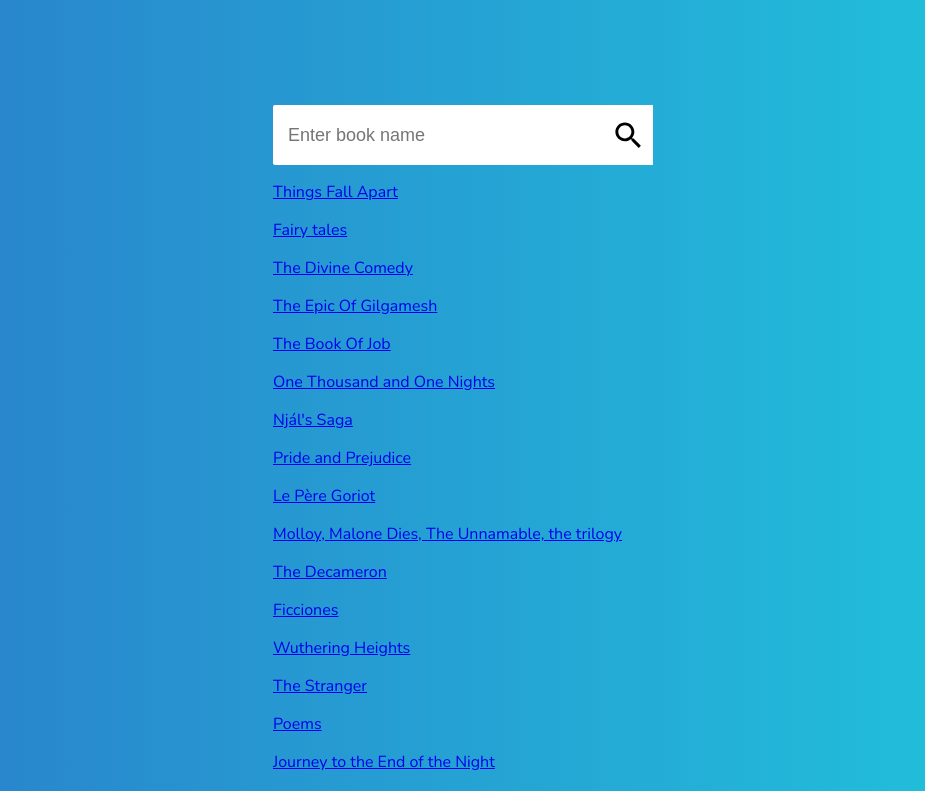
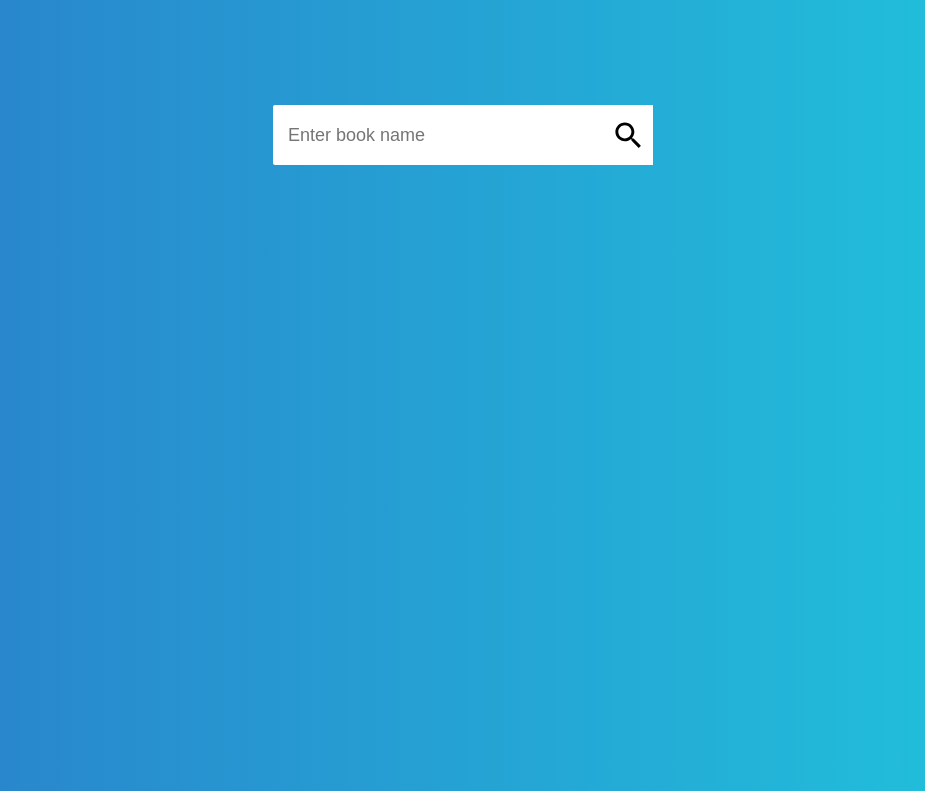
Before and after one commit to gajjarkaran/books-database-search, a React (Create React App) app: page / in a window 1280 px wide. Shown: the top 791 px of the page, without its empty margins (177-1102 px from the left). Built offline with nearby package versions, Linux system fonts and the light colour scheme.

Commit message:
added search and filter functionality

```diff
--- a/src/components/SearchBar.css
+++ b/src/components/SearchBar.css
@@ -30,23 +30,23 @@ input:focus {
   font-size: 35px;
 }
 
-/* .dataResult {
+.dataResult {
   margin-top: 5px;
-  width: 300px;
+  width: 380px;
   height: 200px;
   background-color: white;
   box-shadow: rgba(0, 0, 0, 0.35) 0px 5px 15px;
   overflow: hidden;
   overflow-y: auto;
-} */
+}
 
-/* .dataResult::-webkit-scrollbar {
+.dataResult::-webkit-scrollbar {
   display: none;
 }
 
 .dataResult .dataItem {
   width: 100%;
-  height: 50px;
+  height: 30px;
   display: flex;
   align-items: center;
   color: black;
@@ -55,14 +55,15 @@ input:focus {
 .dataItem p {
   margin-left: 10px;
 }
+
 a {
   text-decoration: none;
 }
 
 a:hover {
-  background-color: lightgrey;
+  background-color: rgba(0, 97, 187, 0.199);
 }
 
-#clearBtn {
+/* #clearBtn {
   cursor: pointer;
-} */
+}  */
--- a/src/components/SearchBar.jsx
+++ b/src/components/SearchBar.jsx
@@ -1,18 +1,30 @@
-import React from "react";
+import React, { useState } from "react";
 import "./SearchBar.css";
 import SearchIcon from "@mui/icons-material/Search";
 
 function SearchBar({ placeholder, data }) {
+  const [filteredData, setFiltertedData] = useState([]);
+
+  const handleFilter = (event) => {
+    const searchWord = event.target.value; //this will search word in the searchbar
+    const newFilter = data.filter((value) => {
+      return value.title.toLowerCase().includes(searchWord.toLowerCase());
+    });
+    setFiltertedData(newFilter);
+  };
+
   return (
     <div className="search">
       <div className="searchInputs">
-        <input type="text" placeholder={placeholder} />
+        <input type="text" placeholder={placeholder} onChange={handleFilter}/>
         <div className="searchIcon">
           <SearchIcon />
         </div>
       </div>
+
+      {filteredData.length !== 0 && (
         <div className="dataResult">
-        {data.map((value, key) => {
+          {filteredData.map((value, key) => {
             return (
               <a
                 className="dataItem"
@@ -25,6 +37,7 @@ function SearchBar({ placeholder, data }) {
             );
           })}
         </div>
+      )}
     </div>
   );
 }
```
Lines whose indentation alone changed are shown as unchanged.
